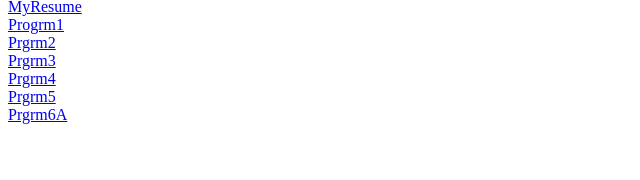
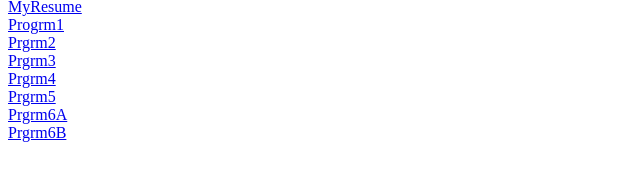
Before and after one commit to Shama-123/weblab, a plain HTML site: page index.html in a window 1280 px wide. Shown: the part 86-266 px from the top of the page, 0-640 px from the left. Drawn offline with Linux system fonts and the light colour scheme.

Commit message:
Update index.html

```diff
--- a/index.html
+++ b/index.html
@@ -20,5 +20,7 @@
    <br>
      <a href="pg6a.php">Prgrm6A</a>
    <br>
+    <a href="pg6b.php">Prgrm6B</a>
+   <br>
  </body>
 </html>
```
